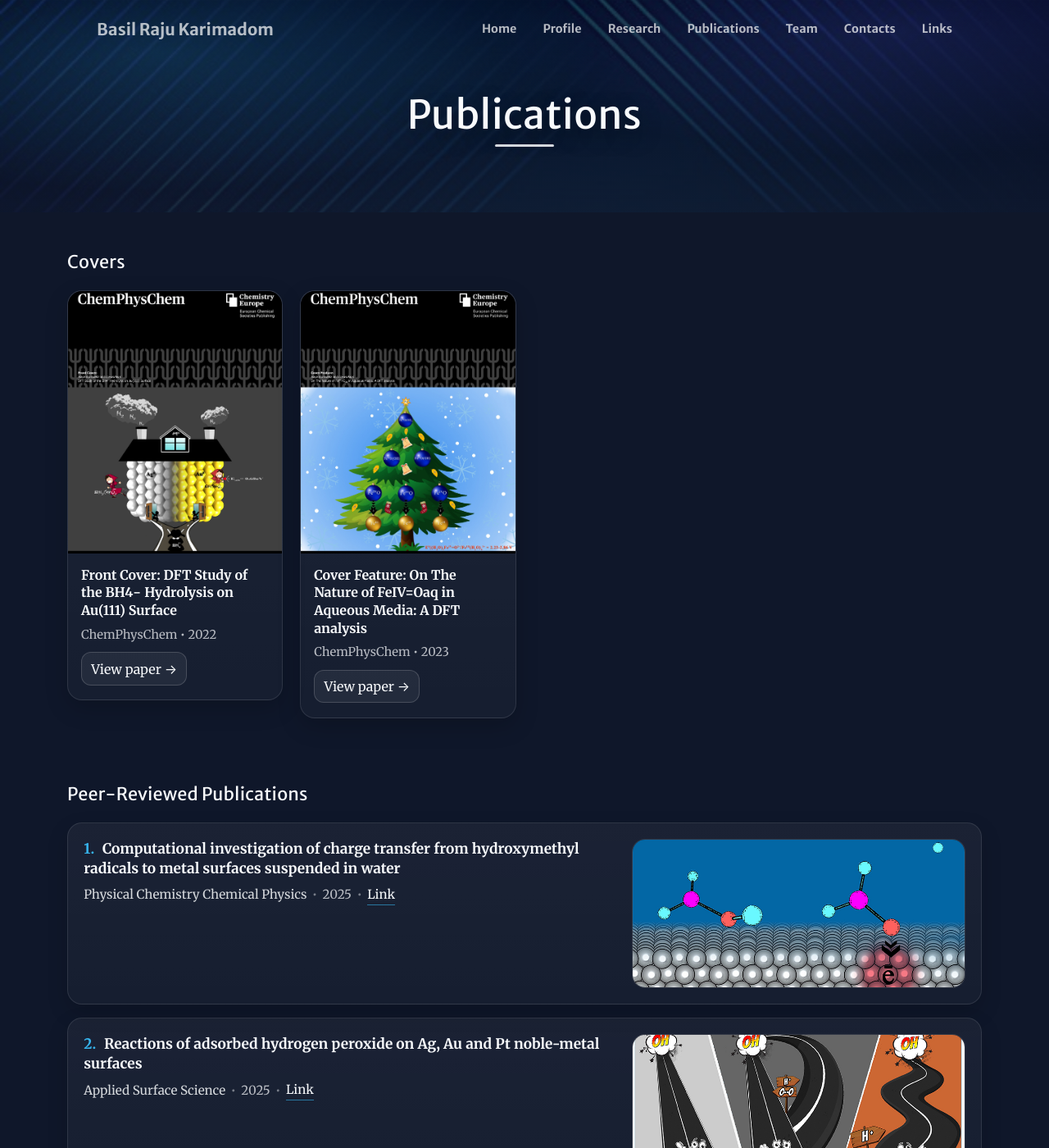
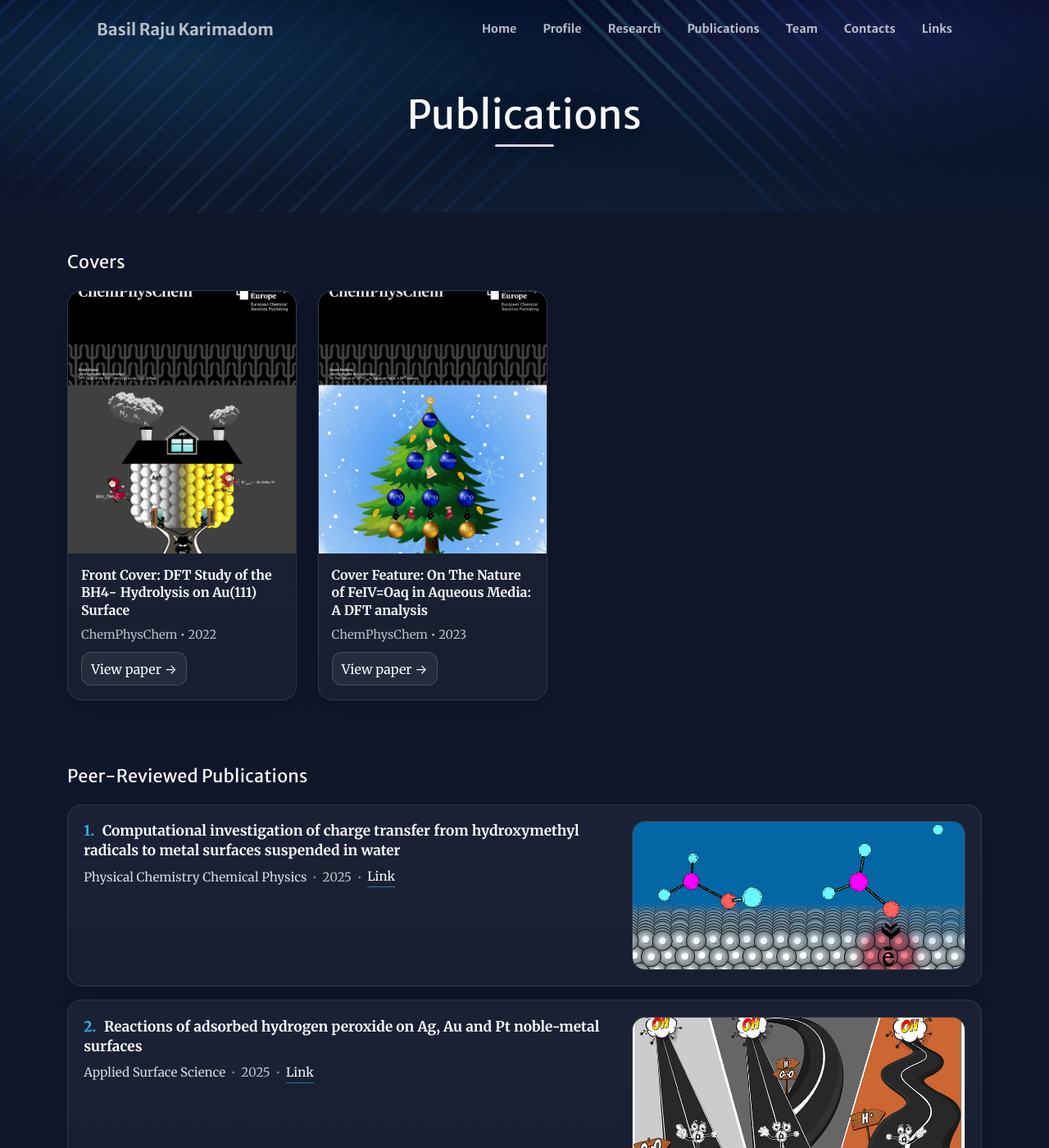
Before and after one commit to basilkarimadom/basilkarimadom.github.io, a Jekyll site: the page built from publications.md, in a window 1280 px wide and 1400 px high. Shown: the whole window at 82% size. Built offline with Jekyll 4.4.1, drawn with Linux system fonts in a browser that asks for light colours; comment, search, counter and statistics services are not loaded.

Commit message:
Update publications.scss

```diff
--- a/_sass/publications.scss
+++ b/_sass/publications.scss
@@ -57,10 +57,11 @@
 /* Covers grid (space like 4 slots) */
 .pub-covers-grid {
   display: grid;
-  grid-template-columns: repeat(4, minmax(0, 1fr));
-  gap: 1.3rem;
-  align-items: start;
+  grid-template-columns: repeat(auto-fit, minmax(240px, 280px));
+  gap: 1.6rem;
+  justify-content: start; /* leaves empty space to the right */
 }
+
 
 @media (max-width: 1100px) {
   .pub-covers-grid { grid-template-columns: repeat(2, minmax(0, 1fr)); }
@@ -136,13 +137,7 @@
   border-color: rgba(56,189,248,.35);
 }
 
-.pub-cover-slot-empty {
-  border-radius: 18px;
-  border: 1px dashed rgba(255,255,255,.12);
-  background: rgba(255,255,255,.02);
-  height: 100%;
-  min-height: 420px;
-}
+
 
 /* Publications list */
 .pub-list {
```
